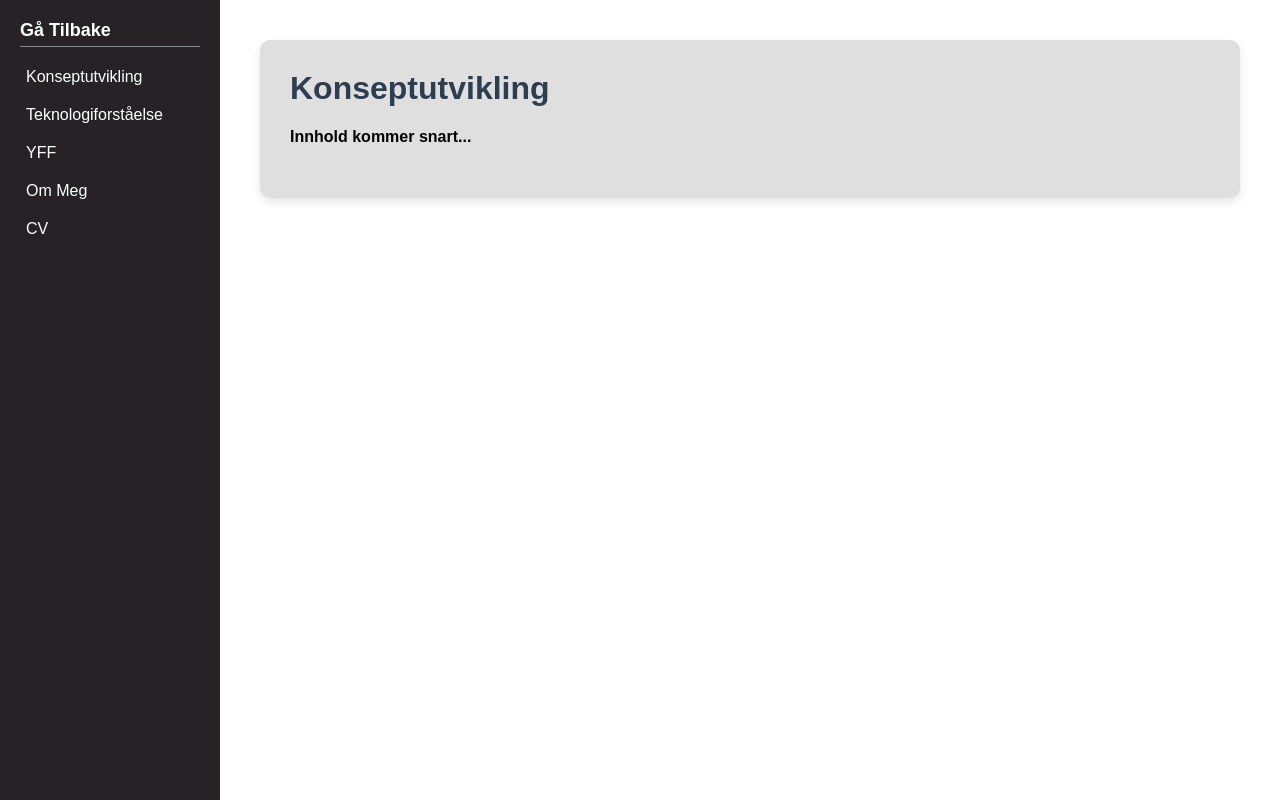
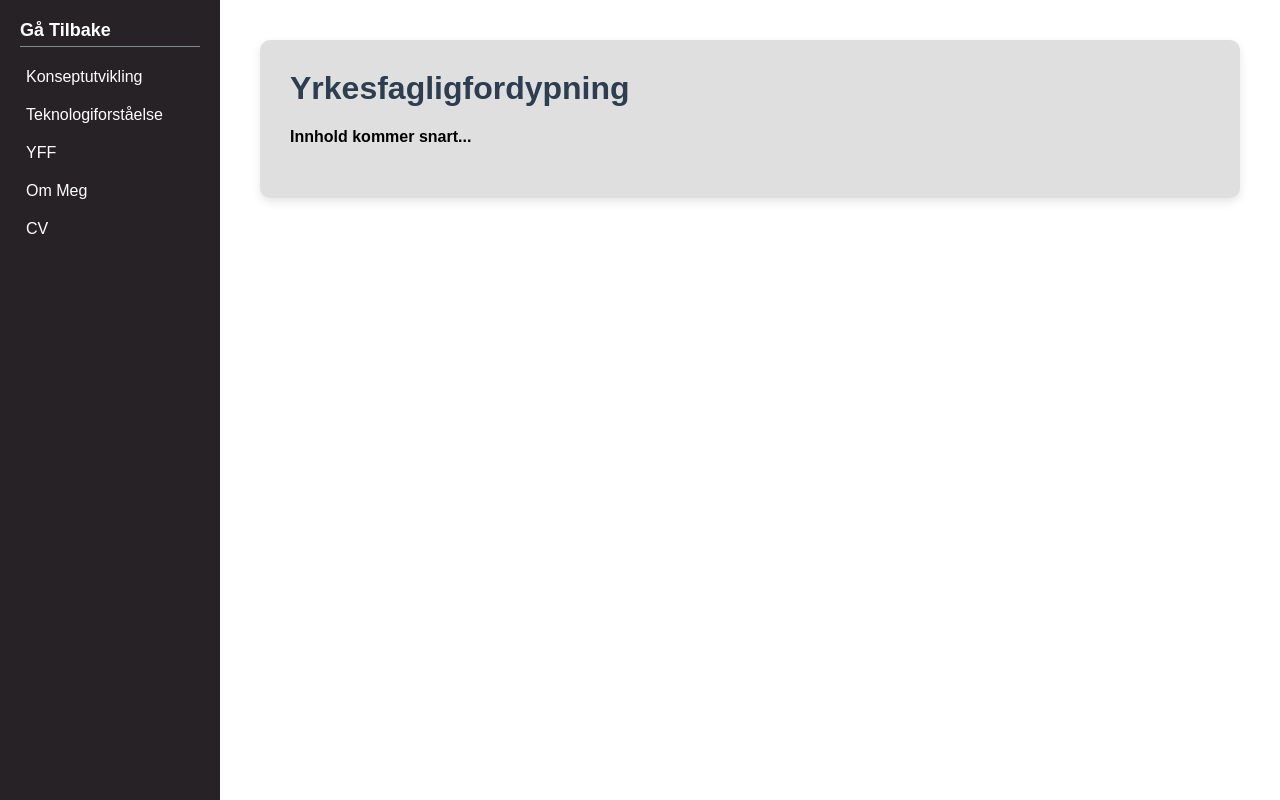
Before and after one commit to yasinhussein09/Mailand-Yasin, a plain HTML site: page Yrkesfagligfordypning/index.html in a window 1280 px wide. Drawn offline with Linux system fonts and the light colour scheme.

Commit message:
Legger til index.html og undermapper

```diff
--- a/Yrkesfagligfordypning/index.html
+++ b/Yrkesfagligfordypning/index.html
@@ -21,7 +21,7 @@
     </nav>
 <main>
         <div class="welcome">
-            <h1>Konseptutvikling</h1>
+            <h1>Yrkesfagligfordypning</h1>
             <h4>Innhold kommer snart...</h4>
         </div>
 </body>
```
Also changed, not shown: Teknologiforståelse/index.html (+1 -1 lines).
